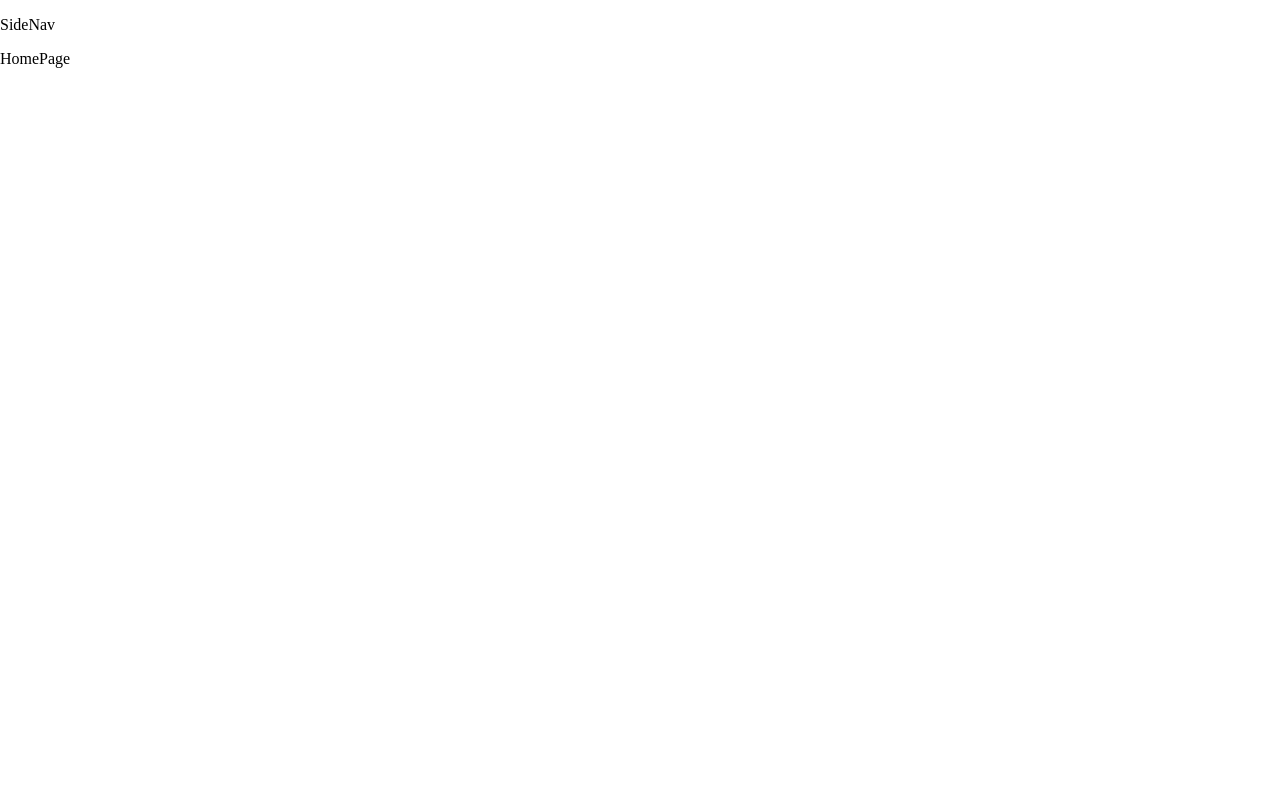
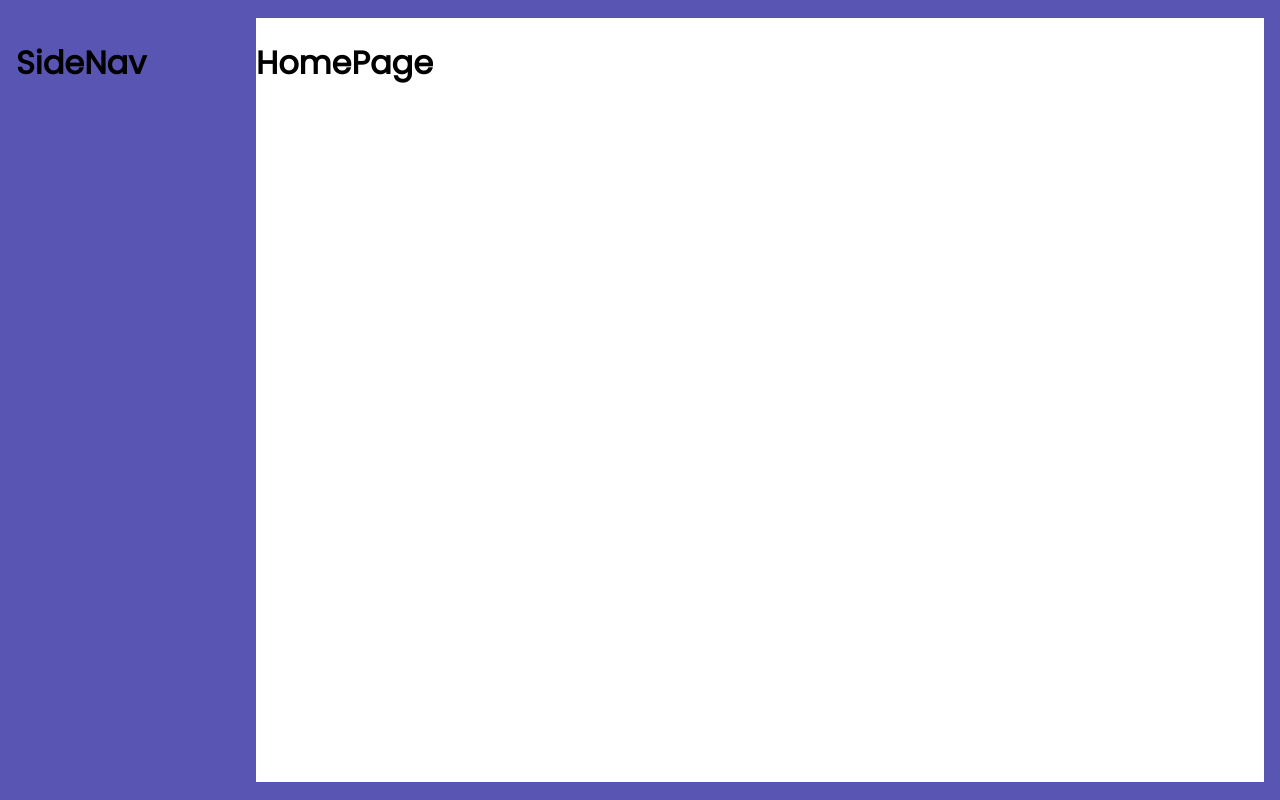
Before and after one commit to AbdelrahmanElhosiny/React-demo-Abdelrahman, a React (Vite) app: page / in a window 1280 px wide. Built offline with nearby package versions, Linux system fonts and the light colour scheme.

Commit message:
rootapp= create main structure of app-style, make styled

```diff
--- a/src/components/SideNav.tsx
+++ b/src/components/SideNav.tsx
@@ -1,9 +1,13 @@
-function SideNav() {
+import styled from "@emotion/styled";
+
+const SideNav = () => {
   return (
-    <>
-      <p>SideNav</p>
-    </>
+    <Holder>
+      <h1>SideNav</h1>
+    </Holder>
   );
-}
+};
+
+const Holder = styled.div``;
 
 export default SideNav;
--- a/src/layout/RootApp.tsx
+++ b/src/layout/RootApp.tsx
@@ -1,15 +1,35 @@
 import SideNav from "../components/SideNav";
 import RouterIndex from "../routes/Index";
+import styled from "@emotion/styled";
 import style from "../styles";
-import styled from "@emotion/styled/macro";
 
-function RootApp() {
+const { color, font } = style;
+
+const RootApp = () => {
   return (
-    <>
+    <Holder>
       <SideNav />
-      <RouterIndex />
-    </>
+      <div className="routes-holder">
+        <RouterIndex />
+      </div>
+    </Holder>
   );
-}
+};
+
+const Holder = styled.div`
+  display: grid;
+  grid-template-columns: 15em 1fr;
+  height: 100vh;
+  overflow: hidden;
+  box-sizing: border-box;
+  padding: 1.1em 1em;
+  margin: 0;
+  background-color: ${color.violet};
+  ${font.regular};
+
+  .routes-holder {
+    background-color: ${color.white};
+  }
+`;
 
 export default RootApp;
--- a/src/pages/HomePage.tsx
+++ b/src/pages/HomePage.tsx
@@ -1,5 +1,13 @@
+import styled from "@emotion/styled";
+
 function HomePage() {
-  return <div>HomePage</div>;
+  return (
+    <Holder>
+      <h1>HomePage</h1>
+    </Holder>
+  );
 }
 
+const Holder = styled.div``;
+
 export default HomePage;
```
